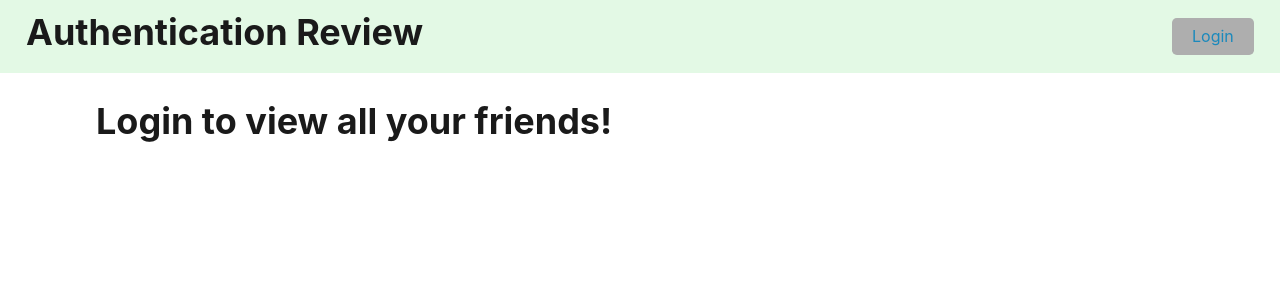
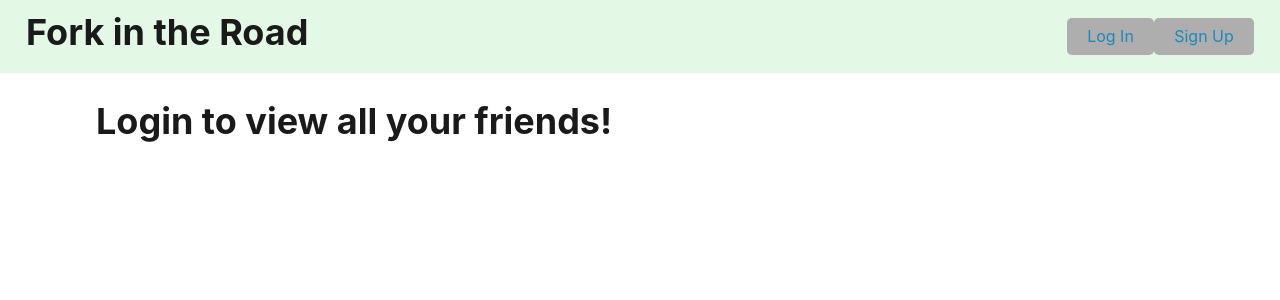
Before and after one commit to P2T1-KSRD/Project-2, a React app in the folder client/: page / in a window 1280 px wide. Shown: the top 300 px of the page. Built offline with nearby package versions, Linux system fonts and the light colour scheme; the HTML template or start-up script is replaced by a standard one.

Commit message:
Added Sign Up button to landing page

```diff
--- a/client/src/components/Navbar.tsx
+++ b/client/src/components/Navbar.tsx
@@ -21,16 +21,21 @@ const Navbar = () => {
   return (
     <div className="display-flex justify-space-between align-center py-2 px-5 mint-green">
       <h1>
-        Authentication Review
+        Fork in the Road
       </h1>
       <div>
         {
           // Conditional rendering based on loginCheck state
           !loginCheck ? (
             // Render login button if user is not logged in
-            <button className="btn" type='button'>
-              <Link to='/login'>Login</Link>
+            <>
+            <button className="btn">
+              <Link to="/login">Log In</Link>
             </button>
+            <button className="btn">
+              <Link to="/signup">Sign Up</Link>
+            </button>
+          </>
           ) : (
             // Render logout button if user is logged in
             <button className="btn" type='button' onClick={() => {
```
